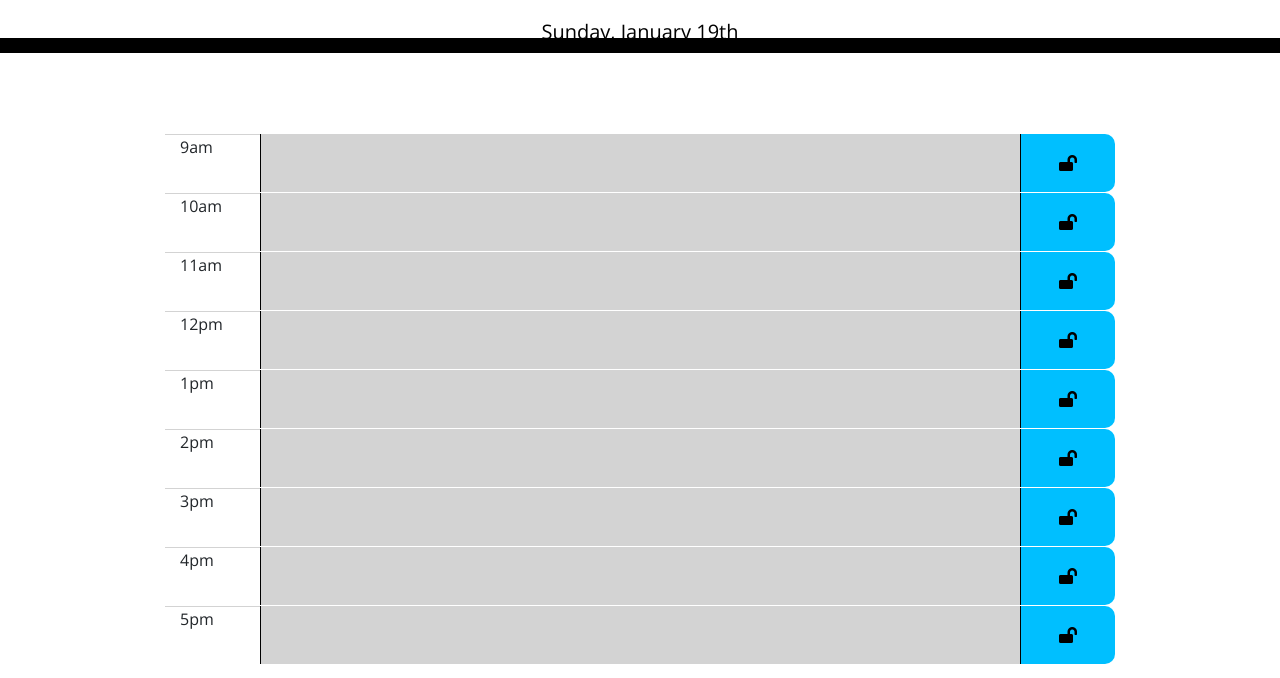
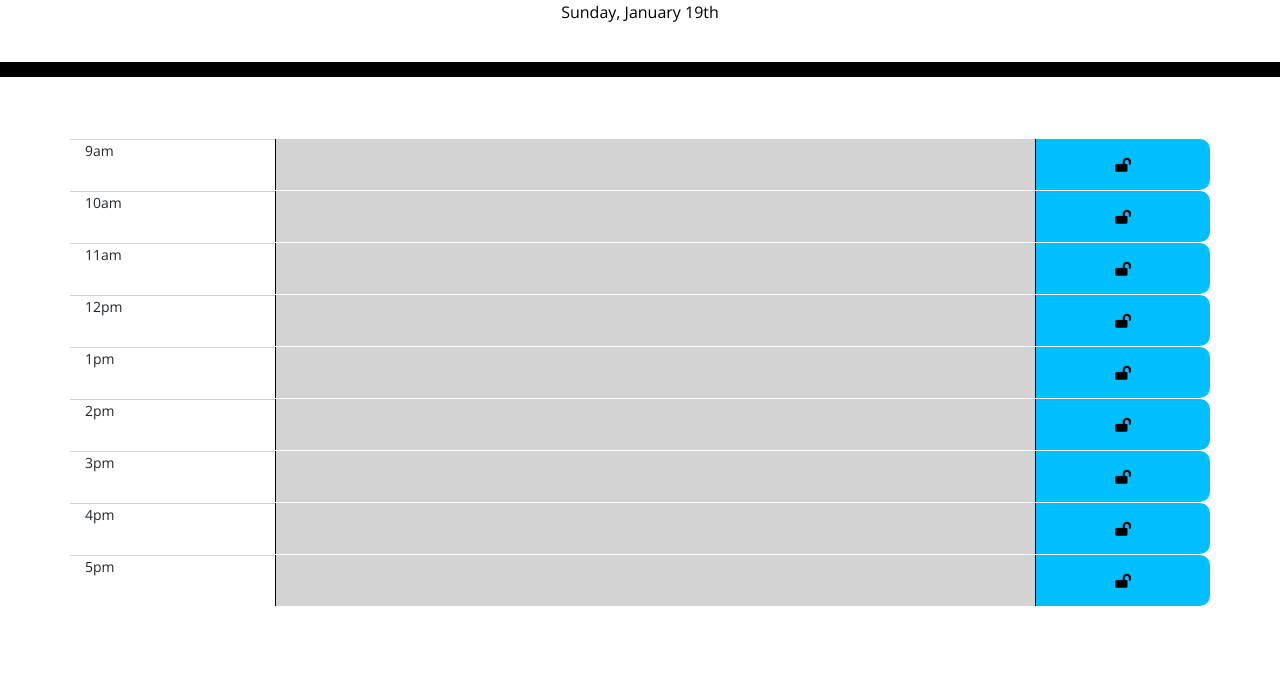
Before and after one commit to grovem74/workDayScheduler, a plain HTML site: page index.html in a window 1280 px wide. Shown: the part 187-865 px from the top of the page. After the commit the page ends 807 px from the top, so only its background shows below. Drawn offline with nearby package versions, Linux system fonts and the light colour scheme.

Commit message:
made adjustments to html container

```diff
--- a/index.html
+++ b/index.html
@@ -15,141 +15,125 @@
 
 <body>
     <header class="jumbotron text-center">
-        <h1 class="display-3">Work Day Scheduler</h1>
-        <p class="lead">A simple calendar app for scheduling your work day</p>
-        <p id="date" class="lead"></p>
+        <h1 class="display-4">Work Day Scheduler</h1>
+        <p class="lead">A simple calendar app for scheduling your work day<br><br>
+        <span id="date" class="lead"></span></p>
     </header>
 
-    <div id="schedule" class="container">
+    <div id="schedule" class="container cv">
         <div class="row">
             <div class="col"></div>
             <div id="status" class="col text-center empty">SAVED!</div>
             <div class="col"></div>
         </div>
+
         <div class="row">
-            <div class="col p-0"></div>
-            <div id="hour" data-name="9" class="col-1 hours">9am</div>
+            <div id="hour" data-name="9" class="col hours">9am</div>
             <div class="col-8 p-0 divide">
                 <textarea class="area" id="task1" name="input-task"></textarea>
             </div>
-            <div class="col-1 p-0 divide">
+            <div class="col p-0 divide">
                 <button id="save1" class="saveBtn" type="button" name="save-task1">
                     <i class="fas fa-lock-open"></i>
                 </button>
             </div>
-            <div class="col p-0"></div>
+
         </div>
 
         <div class="row">
-            <div class="col p-0"></div>
-            <div id="hour2" data-name="10" class="col-1 hours">10am</div>
+            <div id="hour2" data-name="10" class="col hours">10am</div>
             <div class="col-8 p-0 divide">
                 <textarea class="area" id="task2" name="input-task"></textarea>
             </div>
-            <div class="col-1 p-0 divide">
+            <div class="col p-0 divide">
                 <button id="save2" class="saveBtn" type="button" name="save-task2">
                     <i class="fas fa-lock-open"></i>
                 </button>
             </div>
-            <div class="col p-0"></div>
         </div>
 
         <div class="row">
-            <div class="col p-0"></div>
-            <div id="hour3" data-name="11" class="col-1 hours">11am</div>
+            <div id="hour3" data-name="11" class="col hours">11am</div>
             <div class="col-8 p-0 divide">
                 <textarea class="area" id="task3" name="input-task"></textarea>
             </div>
-            <div class="col-1 p-0 divide">
+            <div class="col p-0 divide">
                 <button id="save3" class="saveBtn" type="button" name="save-task3">
                     <i class="fas fa-lock-open"></i>
                 </button>
             </div>
-            <div class="col p-0"></div>
         </div>
 
         <div class="row">
-            <div class="col p-0"></div>
-            <div id="hour4" data-name="12" class="col-1 hours">12pm</div>
+            <div id="hour4" data-name="12" class="col hours">12pm</div>
             <div class="col-8 p-0 divide">
                 <textarea class="area" id="task4" name="input-task"></textarea>
             </div>
-            <div class="col-1 p-0 divide">
+            <div class="col p-0 divide">
                 <button id="save4" class="saveBtn" type="button" name="save-task4">
                     <i class="fas fa-lock-open"></i>
                 </button>
             </div>
-            <div class="col p-0"></div>
         </div>
 
         <div class="row">
-            <div class="col p-0"></div>
-            <div id="hour5" data-name="13" class="col-1 hours">1pm</div>
+            <div id="hour5" data-name="13" class="col hours">1pm</div>
             <div class="col-8 p-0 divide">
                 <textarea class="area" id="task5" name="input-task"></textarea>
             </div>
-            <div class="col-1 p-0 divide">
+            <div class="col p-0 divide">
                 <button id="save5" class="saveBtn" type="button" name="save-task5">
                     <i class="fas fa-lock-open"></i>
                 </button>
             </div>
-            <div class="col p-0"></div>
         </div>
 
         <div class="row">
-            <div class="col p-0"></div>
-            <div id="hour6" data-name="14" class="col-1 hours">2pm</div>
+            <div id="hour6" data-name="14" class="col hours">2pm</div>
             <div class="col-8 p-0 divide">
                 <textarea class="area" id="task6" name="input-task"></textarea>
             </div>
-            <div class="col-1 p-0 divide">
+            <div class="col p-0 divide">
                 <button id="save6" class="saveBtn" type="button" name="save-task6">
                     <i class="fas fa-lock-open"></i>
                 </button>
             </div>
-            <div class="col p-0"></div>
         </div>
 
         <div class="row">
-            <div class="col p-0"></div>
-            <div id="hour7" data-name="15" class="col-1 hours">3pm</div>
+            <div id="hour7" data-name="15" class="col hours">3pm</div>
             <div class="col-8 p-0 divide">
                 <textarea class="area" id="task7" name="input-task"></textarea>
             </div>
-            <div class="col-1 p-0 divide">
+            <div class="col p-0 divide">
                 <button id="save7" class="saveBtn" type="button" name="save-task7">
                     <i class="fas fa-lock-open"></i>
                 </button>
             </div>
-            <div class="col p-0"></div>
         </div>
 
         <div class="row">
-            <div class="col p-0"></div>
-            <div id="hour8" data-name="16" class="col-1 hours">4pm</div>
+            <div id="hour8" data-name="16" class="col hours">4pm</div>
             <div class="col-8 p-0 divide">
                 <textarea class="area" id="task8" name="input-task"></textarea>
             </div>
-            <div class="col-1 p-0 divide">
+            <div class="col p-0 divide">
                 <button id="save8" class="saveBtn" type="button" name="save-task8">
                     <i class="fas fa-lock-open"></i>
                 </button>
             </div>
-            <div class="col p-0"></div>
         </div>
 
         <div class="row">
-            <div class="col p-0"></div>
-            <div id="hour9" data-name="17" class="col-1 hours">5pm</div>
+            <div id="hour9" data-name="17" class="col hours">5pm</div>
             <div class="col-8 p-0 divide">
                 <textarea class="area" id="task9" name="input-task"></textarea>
             </div>
-            <div class="col-1 p-0 divide">
+            <div class="col p-0 divide">
                 <button id="save9" class="saveBtn" type="button" name="save-task7">
                     <i class="fas fa-lock-open"></i>
                 </button>
             </div>
-            <div class="col p-0"></div>
         </div>
 
     </div>
--- a/style.css
+++ b/style.css
@@ -1,5 +1,9 @@
 body {
     font-family: 'Open Sans', sans-serif;
+    font-size: 14px;
+  }
+
+  .lead {
     font-size: 16px;
   }
 
@@ -15,7 +19,7 @@ body {
     color: black;
     border-radius: 0;
     border-bottom: 15px solid black;
-    height: 30vh;
+    height: 33vh;
   }
 
   .saveBtn {
@@ -66,19 +70,20 @@ body {
 
 .empty {
   opacity: 0;
-  margin-bottom: 1%;
+
 }
 
 .saved {
   opacity: 1;
-  margin-bottom: 1%;
+
 }
 
 #status{
-  font-size: 25px;
+  font-size: 20px;
   color: green;
 }
 
 #schedule {
   padding-bottom: 1%;
+
 }
```
